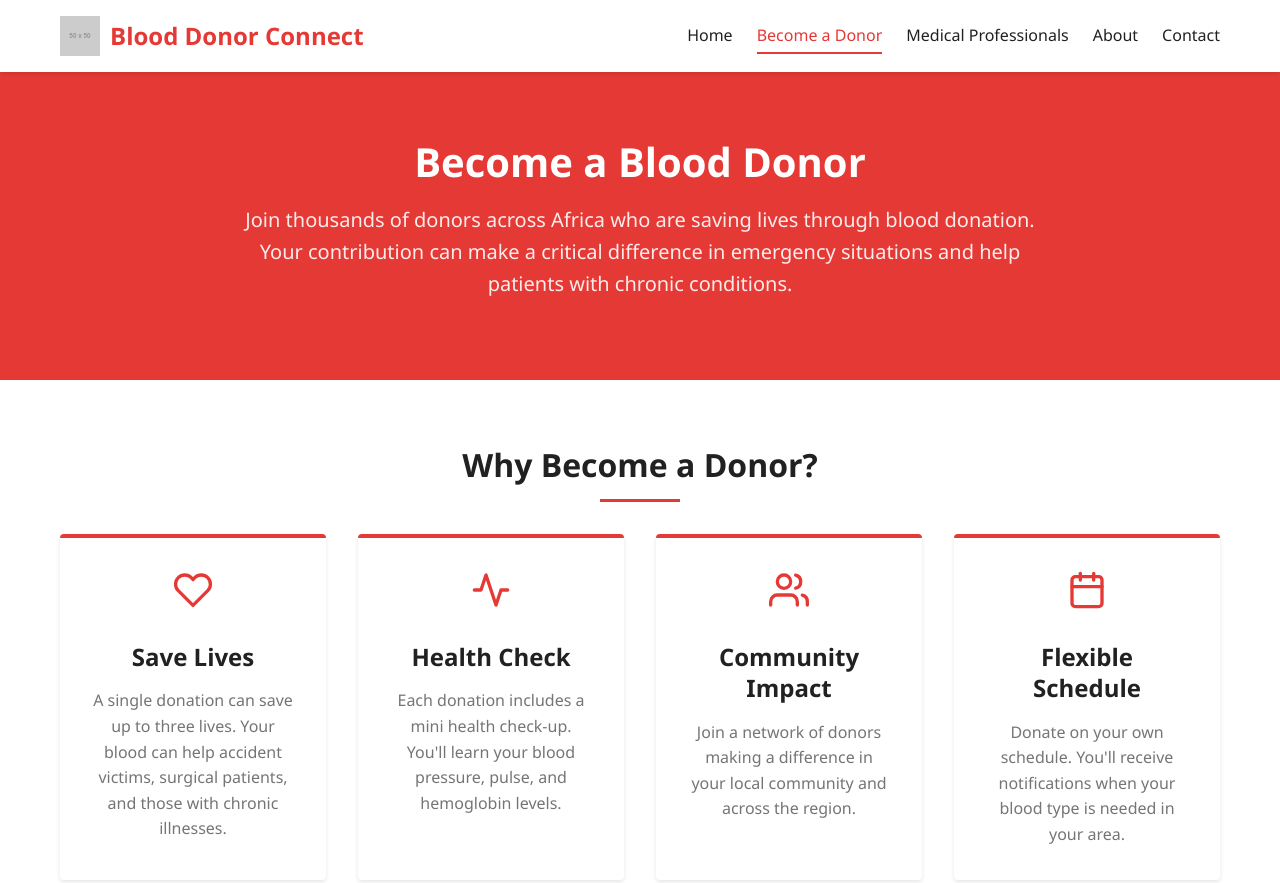
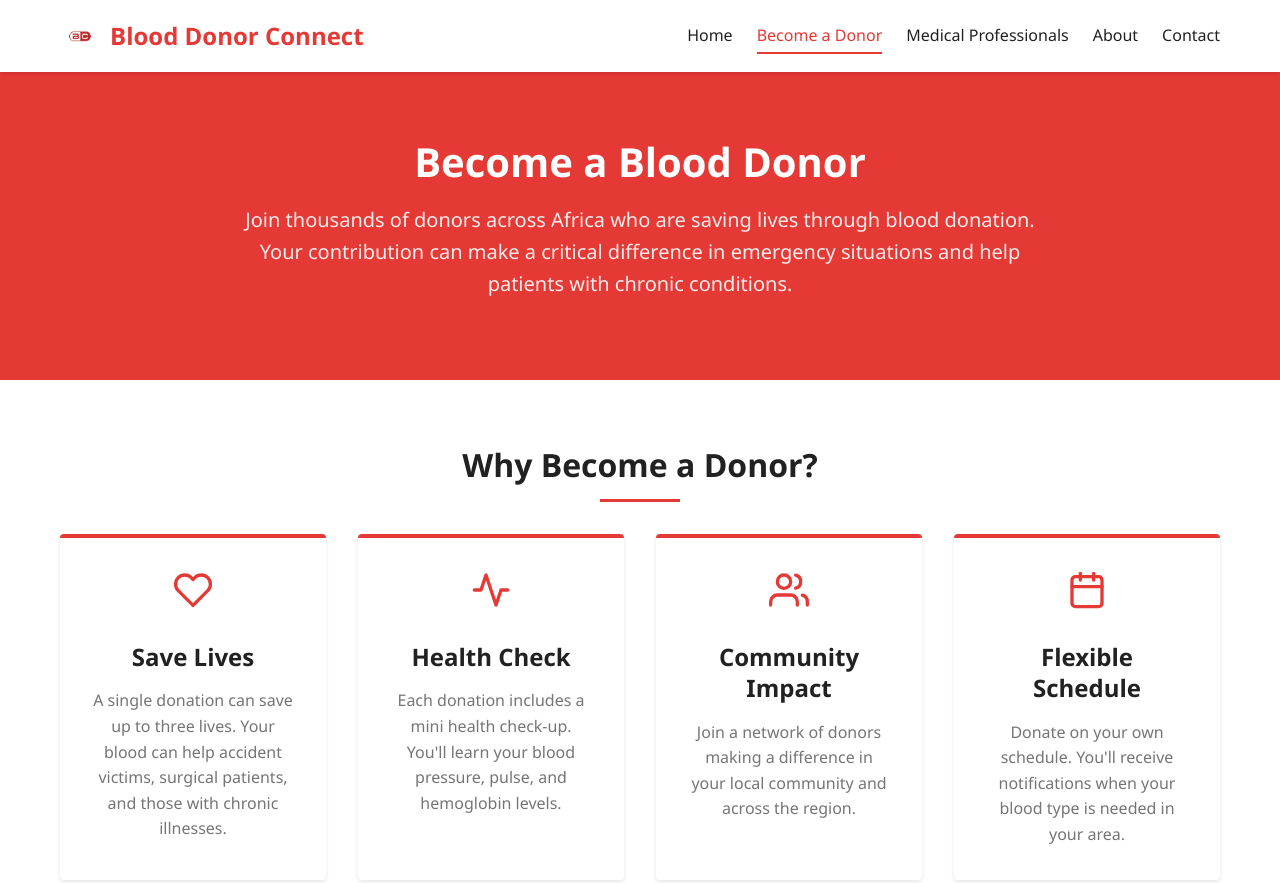
Before and after one commit to 2000531/bloodY, a plain HTML site: page donor.html in a window 1280 px wide. Shown: the top 883 px of the page. Drawn offline with Linux system fonts and the light colour scheme; placeholder pictures from the web are drawn by us.

Commit message:
Update donor.html

```diff
--- a/donor.html
+++ b/donor.html
@@ -11,7 +11,7 @@
   <header class="header">
     <div class="container">
       <div class="logo">
-        <img src="https://via.placeholder.com/50" alt="Blood Donor Connect Logo">
+        <img src="./images/logo.png" alt="Blood Donor Connect Logo">
         <h1>Blood Donor Connect</h1>
       </div>
       <nav class="nav">
```
